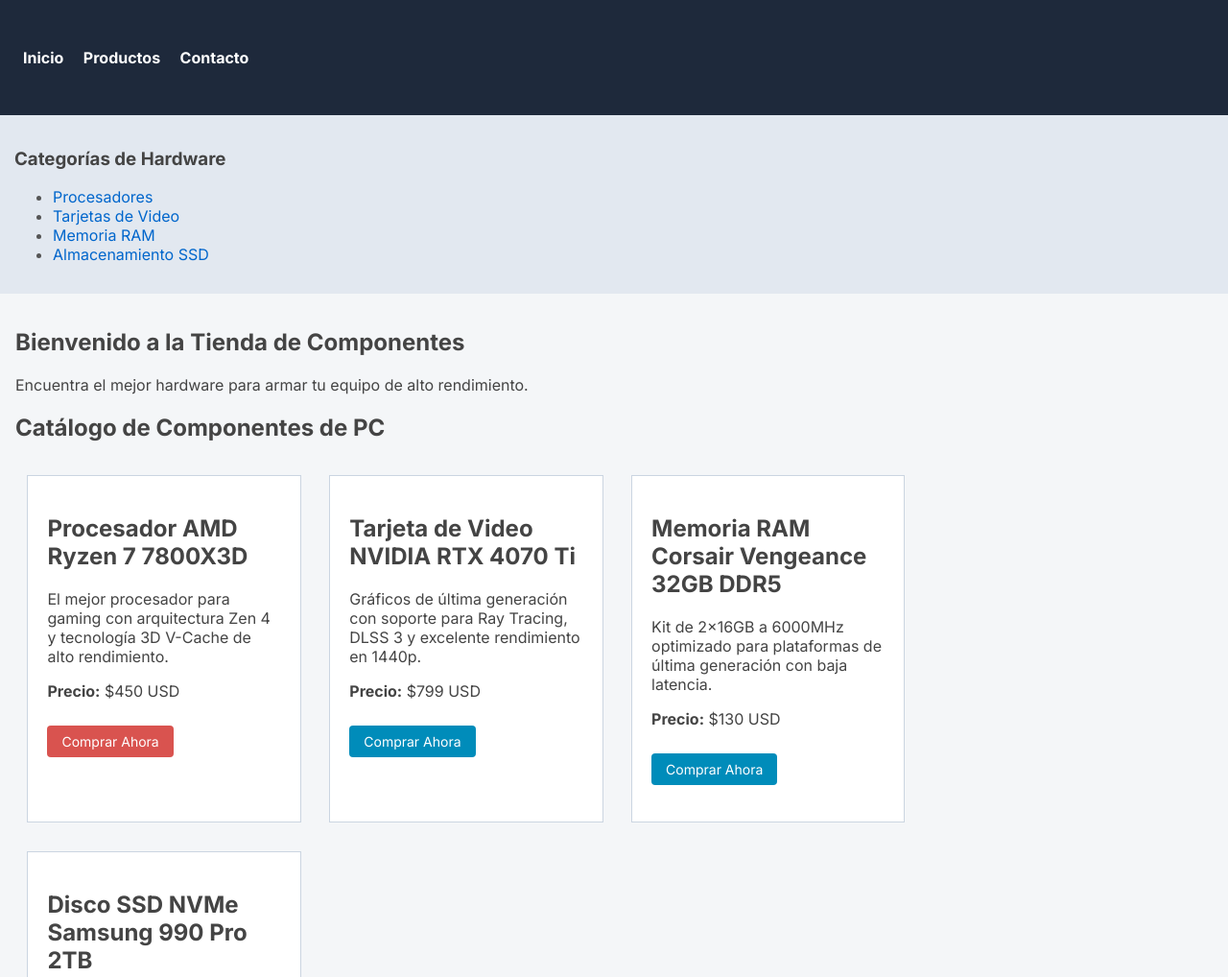
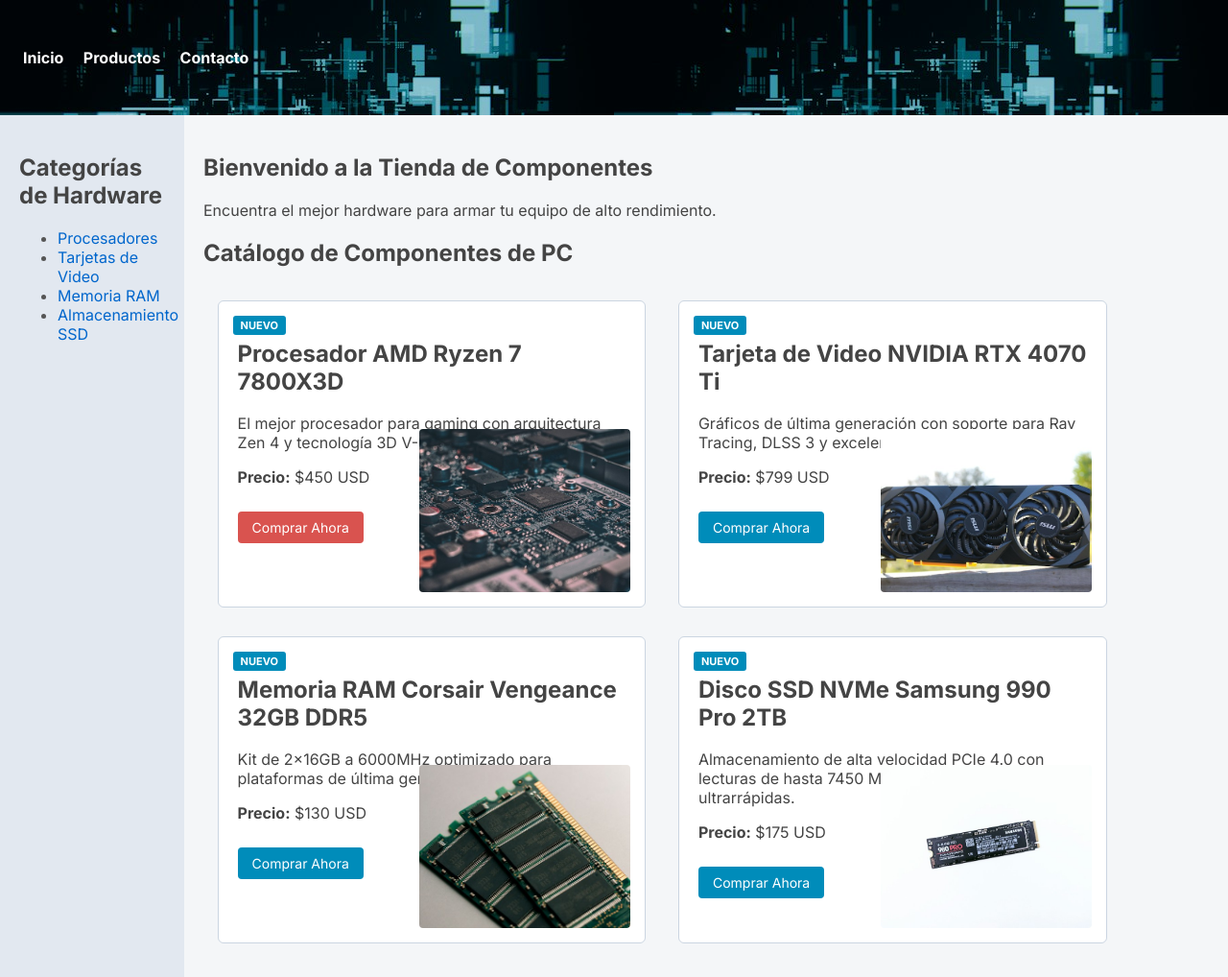
Before and after one commit to JuanesGualdron/CSS, a plain HTML site: page index.html in a window 1280 px wide. Shown: the top 1018 px of the page at 96% size. Drawn offline with Linux system fonts and the light colour scheme.

Commit message:
feat: estructurar html y css, grilla de productos 2x2 y pseudoelementos

```diff
--- a/estilos.css
+++ b/estilos.css
@@ -30,16 +30,23 @@ header {
     background-color: var(--color-secundario);
     padding: 50px var(--espaciado-grande);
     color: var(--color-blanco);
+    background-image: url('./recursos/Fondo.jpg');
 }
 
 main {
     background-color: var(--color-fondo);
-    padding: var(--espaciado-medio);
+    padding: 20px;
+    width: 79%;
+    vertical-align: top;
+    box-sizing: border-box;
 }
 
 aside {
     background-color: #e2e8f0;
-    padding: 15px;
+    padding: 20px;
+    width: 15%;
+    vertical-align: top;
+    box-sizing: border-box;
 }
 
 footer {
@@ -65,17 +72,60 @@ header nav ul li a {
     font-weight: bold;
 }
 
+aside ul li a::before {
+    color: var(--color-secundario);
+    font-weight: bold;
+}
+
+/* Pseudoclase :hover para cambiar fondo y texto suavemente */
+aside ul li a:hover {
+    background-color: var(--color-borde);
+    color: var(--color-secundario);
+}
+
+/* Pseudoclase :focus para accesibilidad con teclado (Tab) usando variable secundaria */
+aside ul li a:focus {
+    outline: 2px solid var(--color-secundario);
+    outline-offset: 2px;
+}
+
 /* 2. Tarjetas de productos (<article>) unificadas */
 main section article {
     color: var(--color-texto);
     background-color: var(--color-blanco);
-    padding: 20px; /* Aire de protección interno */
-    margin: 15px 1%; /* Campo de fuerza exterior */
-    border: 1px solid var(--color-borde); /* Borde sutil para delimitar la caja */
+    padding: 20px;
+    margin: 15px 1.5%;
+    border: 1px solid var(--color-borde);
     display: inline-block;
-    width: 19.5%;
+    width: 46%;               /* Ajustado para que quepan exactamente 2 tarjetas por fila */
     vertical-align: top;
     min-height: 320px;
+    position: relative;
+    border-radius: 6px;
+    box-sizing: border-box;
+
+    /* Transición para el efecto de elevación y sombra */
+    transition: transform 0.3s ease, box-shadow 0.3s ease;
+}
+
+
+main section article::after {
+    content: "Nuevo";
+    position: absolute;
+    top: 15px;
+    left: 15px;
+    background-color: var(--color-primario);
+    color: var(--color-blanco);
+    font-size: 11px;
+    font-weight: bold;
+    padding: 3px 8px;
+    border-radius: 3px;
+    text-transform: uppercase;
+}
+
+main section article:hover {
+    transform: translateY(-5px); /* Eleva la tarjeta 5px hacia arriba */
+    box-shadow: 0 -4px 12px rgba(0, 0, 0, 0.08), 0 4px 8px rgba(0, 0, 0, 0.04);
 }
 
 aside ul li {
@@ -112,9 +162,42 @@ footer ul li a {
     text-decoration: none;
     border-radius: 4px;
     font-size: 14px;
+    transition: background-color 0.3s ease, transform 0.1s ease;
+}
+
+.btn-comprar:hover {
+    background-color: #006699;
+}
+
+.btn-comprar:active {
+    transform: scale(0.96);
 }
 
 /* REFACTORIZACIÓN: Se elimina el selector de ID (#btn-destacado) previo que causaba conflicto de especificidad y se reemplaza por esta clase reutilizable */
 .btn-especial {
     background-color: #d9534f;
+    transition: background-color 0.3s ease, transform 0.1s ease;
 }
+
+.btn-especial:hover {
+    background-color: #990000;
+}
+
+.btn-especial:active {
+    transform: scale(0.96);
+}
+
+.img-producto {
+    position: absolute;
+    bottom: 15px;
+    right: 15px;
+    width: 220px;          /* Ajusta el tamaño según lo necesites */
+    height: 170px;
+    object-fit: cover;
+    border-radius: 4px;
+}
+
+.contenedor-layout {
+    display: flex;
+    align-items: stretch; /* Fuerza a que ambos hijos midan exactamente lo mismo de alto */
+}
--- a/index.html
+++ b/index.html
@@ -24,9 +24,10 @@
         </nav>
     </header>
 
+    <div class="contenedor-layout">
     <!-- Menú lateral / Categorías -->
-    <aside id="contacto">
-        <h3>Categorías de Hardware</h3>
+      <aside>
+          <h2>Categorías de Hardware</h2>
           <ul>
               <li><a href="#">Procesadores</a></li>
               <li><a href="#">Tarjetas de Video</a></li>
@@ -52,6 +53,7 @@
                 <p><strong>Precio:</strong> $450 USD</p>
                 <a href="#" class="btn-comprar btn-especial">Comprar Ahora</a>
                 <!-- REFACTORIZACIÓN: Se reemplazó el id="btn-destacado" (que causaba conflicto de especificidad) por la clase "btn-especial" -->
+                <img src="./recursos/Procesador.jpg" alt="Procesador" class="img-producto">
             </article>
 
             <article>
@@ -60,6 +62,7 @@
                 </p>
                 <p><strong>Precio:</strong> $799 USD</p>
                 <a href="#" class="btn-comprar">Comprar Ahora</a>
+                <img src="./recursos/Tarjeta grafica.jpg" alt="Tarjeta Gráfica" class="img-producto">
             </article>
 
             <article>
@@ -67,6 +70,7 @@
                 <p>Kit de 2x16GB a 6000MHz optimizado para plataformas de última generación con baja latencia.</p>
                 <p><strong>Precio:</strong> $130 USD</p>
                 <a href="#" class="btn-comprar">Comprar Ahora</a>
+                <img src="./recursos/RAM.jpg" alt="Memoria RAM" class="img-producto">
             </article>
 
             <article>
@@ -75,9 +79,11 @@
                 </p>
                 <p><strong>Precio:</strong> $175 USD</p>
                 <a href="#" class="btn-comprar">Comprar Ahora</a>
+                <img src="./recursos/SSD.jpg" alt="Disco SSD" class="img-producto">
             </article>
         </section>
     </main>
+    </div>
 
     <!-- Pie de página -->
     <footer>
```
Lines whose indentation alone changed are shown as unchanged.
